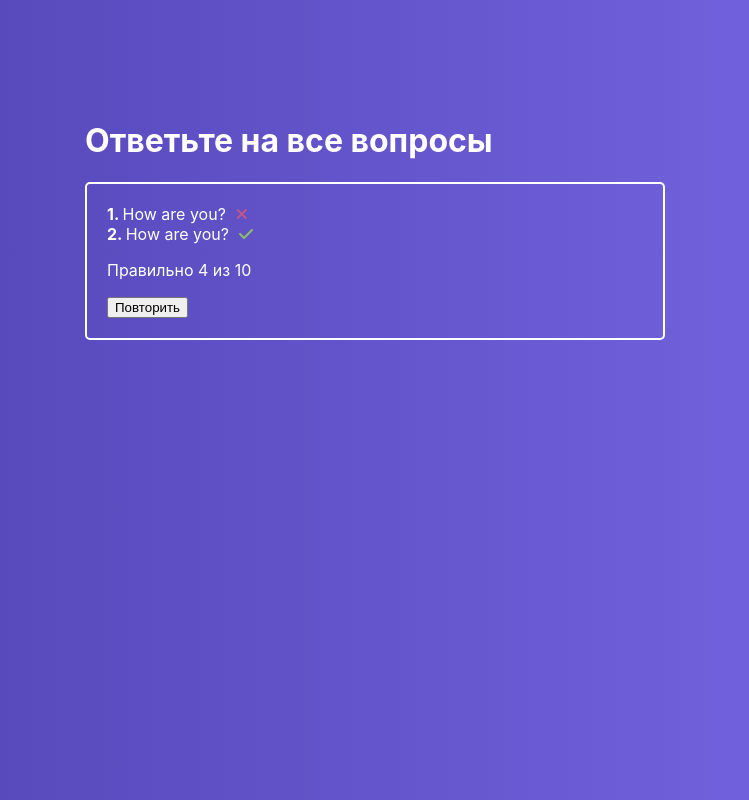
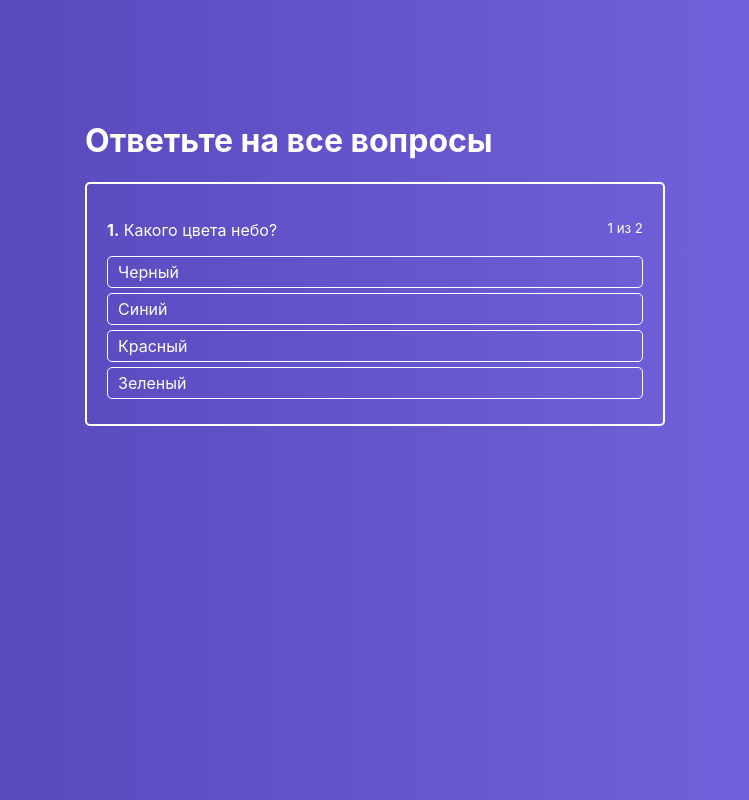
Before and after one commit to haliivi/react_quiz, a React (Create React App) app: page /quiz/1 in a window 1280 px wide. Shown: the whole page, without its empty margins (265-1014 px from the left). Built offline with nearby package versions, Linux system fonts and the light colour scheme.

Commit message:
1) Added handler method of component Quiz. 2) Form component FinishedQuiz.

```diff
--- a/src/components/FinishedQuiz/FinishedQuiz.jsx
+++ b/src/components/FinishedQuiz/FinishedQuiz.jsx
@@ -1,23 +1,35 @@
 import classes from "./FinishedQuiz.module.css"
 
 const FinishedQuiz = props => {
+    const successCount = Object.keys(props.results).reduce((total, key) => {
+        if (props.results[key] === 'success') {
+            total++
+        }
+        return total
+    }, 0)
     return (
         <div className={classes.FinishedQuiz}>
             <ul>
-                <li>
-                    <strong>1. </strong>
-                    How are you?
-                    <i className={'fa-solid fa-xmark ' + classes.error}></i>
-                </li>
-                <li>
-                    <strong>2. </strong>
-                    How are you?
-                    <i className={'fa-solid fa-check ' + classes.success}></i>
-                </li>
+                {
+                    props.quiz.map((quizItem, i) => {
+                        const cls = [
+                            'fa-solid',
+                            props.results[quizItem.id] === 'error' ? 'fa-xmark' : ' fa-check',
+                            classes[props.results[quizItem.id]],
+                        ]
+                        return (
+                            <li key={i}>
+                                <strong>{i + 1}.</strong>&nbsp;
+                                {quizItem.question}
+                                <i className={cls.join(' ')}></i>
+                            </li>
+                        )
+                    })
+                }
             </ul>
-            <p>Правильно 4 из 10</p>
+            <p>Правильно {successCount} из {props.quiz.length}</p>
             <div className="">
-                <button>Повторить</button>
+                <button onClick={props.onRetry}>Повторить</button>
             </div>
         </div>
     )
--- a/src/containers/Quiz/Quiz.jsx
+++ b/src/containers/Quiz/Quiz.jsx
@@ -5,8 +5,8 @@
 
 class Quiz extends Component {
     state = {
-        // isFinished: false,
-        isFinished: true,
+        results: {},
+        isFinished: false,
         activeQuestion: 0,
         answerState: null,
         quiz: [
@@ -42,10 +42,15 @@
                 return
             }
         }
+        const results = this.state.results
         const question = this.state.quiz[this.state.activeQuestion]
         if (question.rightAnswerId === answerId) {
+            if (!results[question.id]) {
+                results[question.id] = 'success'
+            }
             this.setState({
-                answerState: {[answerId]: 'success'}
+                answerState: {[answerId]: 'success'},
+                results
             })
             const timeout = window.setTimeout(() => {
                 if (this.isQuizFinished()) {
@@ -59,14 +64,25 @@
                 window.clearTimeout(timeout)
             }, 1000)
         } else {
+            results[question.id] = 'error'
             this.setState({
-                answerState: {[answerId]: 'error'}
+                answerState: {[answerId]: 'error'},
+                results,
             })
         }
     }
 
     isQuizFinished () {
         return this.state.activeQuestion + 1 === this.state.quiz.length
+    }
+
+    retryHandler = () => {
+        this.setState({
+            activeQuestion: 0,
+            answerState: null,
+            isFinished: false,
+            results: {},
+        })
     }
 
     render () {
@@ -76,7 +92,11 @@
                     <h1>Ответьте на все вопросы</h1>
                     {
                         this.state.isFinished ?
-                        <FinishedQuiz /> :
+                        <FinishedQuiz
+                            results={this.state.results}
+                            quiz={this.state.quiz}
+                            onRetry={this.retryHandler}
+                        /> :
                         <ActiveQuiz
                             answers={this.state.quiz[this.state.activeQuestion].answers}
                             question={this.state.quiz[this.state.activeQuestion].question}
```
